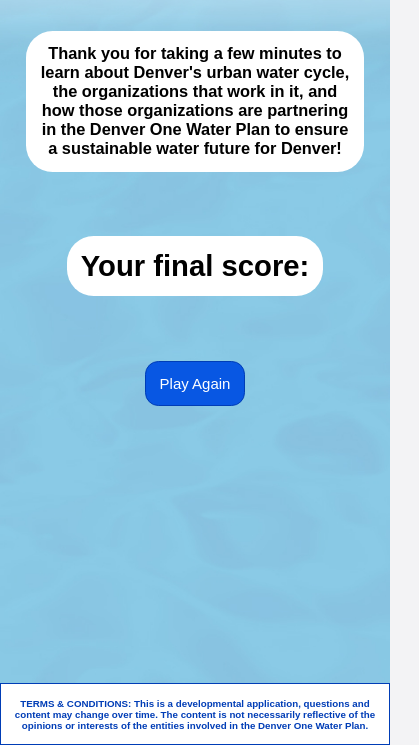
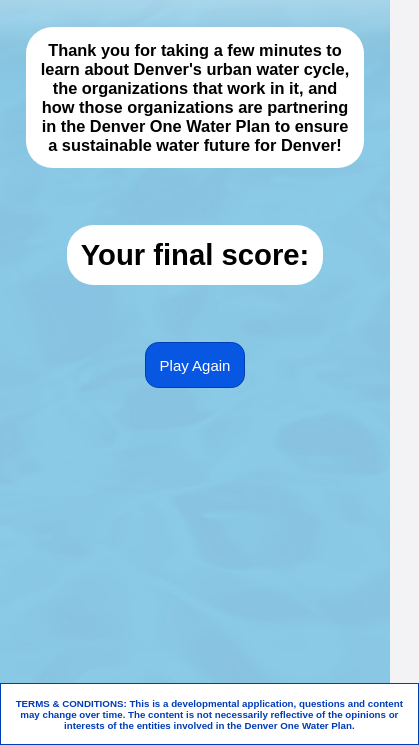
Before and after one commit to Darksaber501st/WaterQuiz, a plain HTML site: page showScores.html in a window 390 px wide. Shown: the part 99-844 px from the top of the page, 419 px wide, since content can reach past the window. Drawn offline with Linux system fonts and the light colour scheme.

Commit message:
tweaks to responsive

```diff
--- a/css/appNew.css
+++ b/css/appNew.css
@@ -38,6 +38,7 @@
     padding: 1rem;
     text-align: center;
     border: 1px solid #003db6;
+    width: 100%;
   }
   /*#bottom-bar {
     bottom: 0;
--- a/js/responsive.js
+++ b/js/responsive.js
@@ -6,8 +6,11 @@ function checkGutterHeight() {
     const heightB = bottombar.offsetHeight;
     const heightT = topbar.offsetHeight;
     const heightG = window.screen.height - heightB - heightT;
-
-    game.style.height = heightG + "px";
+    if (window.screen.height > 600) {
+        game.style.height = heightG*.8 + "px";
+    } else {
+        game.style.height = heightG*.95 + "px";
+    }
 }
 
 window.onload = (event) => {
```
